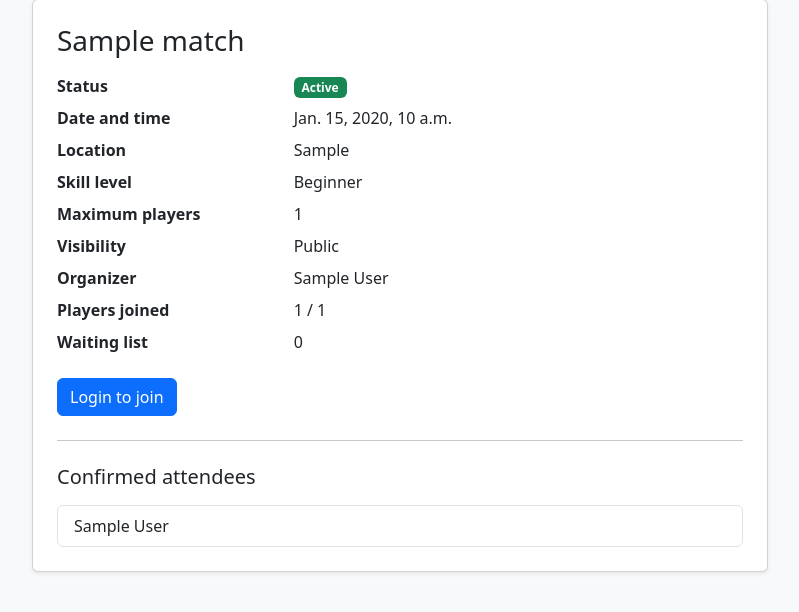
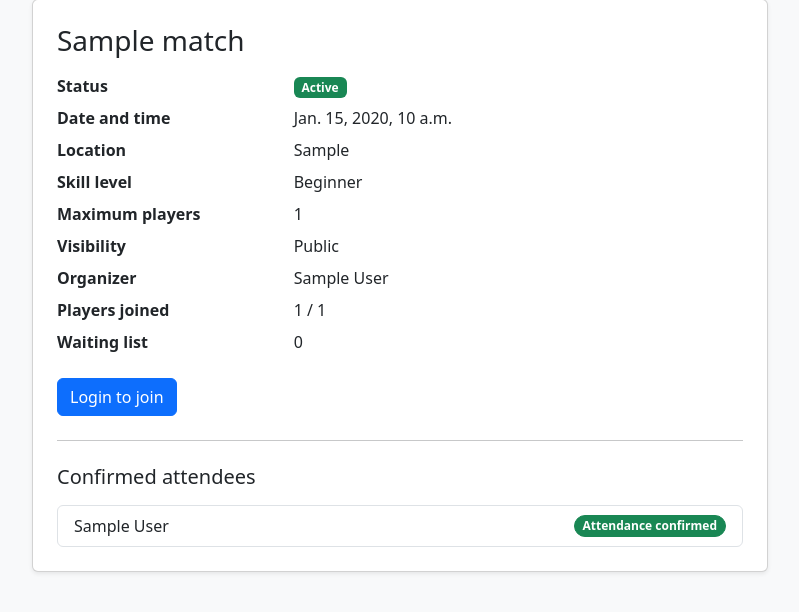
Before and after one commit to scanonc/Local-Sports, a Django app: page /matches/1/ in a window 1280 px wide. Shown: the part 81-693 px from the top of the page, without its empty margins (240-1039 px from the left). Run offline with Django 5.2, Linux system fonts and the light colour scheme; tables that the repository leaves empty hold one stand-in row (values such as "Sample post").

Commit message:
Update match attendance display

```diff
--- a/matches/templates/matches/match_detail.html
+++ b/matches/templates/matches/match_detail.html
@@ -141,11 +141,18 @@
                 {% if attendance_participants %}
                 <ul class="list-group">
                     {% for participant in attendance_participants %}
-                    <li class="list-group-item">{{ participant.player }}</li>
+                    <li class="list-group-item d-flex justify-content-between align-items-center">
+                        <span>{{ participant.player }}</span>
+                        {% if participant.attendance_confirmed %}
+                        <span class="badge rounded-pill bg-success text-white border border-success px-2 py-1">Attendance confirmed</span>
+                        {% else %}
+                        <span class="badge rounded-pill bg-light text-dark border border-secondary px-2 py-1">Pending Confirmation</span>
+                        {% endif %}
+                    </li>
                     {% endfor %}
                 </ul>
                 {% else %}
-                <p class="text-muted mb-0">No players have confirmed attendance yet.</p>
+                <p class="text-muted mb-0">No confirmed participants yet.</p>
                 {% endif %}
 
                 {% if match.status != 'cancelled' and user_is_organizer and waiting_list %}
--- a/matches/tests.py
+++ b/matches/tests.py
@@ -362,7 +362,7 @@ class MatchAttendanceViewTests(TestCase):
             ).exists()
         )
 
-    def test_detail_shows_only_confirmed_attendees_for_this_match(self):
+    def test_detail_shows_participants_and_attendance_status_for_this_match(self):
         other_match = Match.objects.create(
             organizer=self.organizer,
             title='Other Match',
@@ -393,6 +393,8 @@ class MatchAttendanceViewTests(TestCase):
         response = self.client.get(reverse('matches:match_detail', kwargs={'pk': self.match.pk}))
 
         self.assertContains(response, 'player')
+        self.assertContains(response, 'Pending Confirmation')
+        self.assertContains(response, 'Attendance confirmed')
         self.assertNotContains(response, 'other_player')
 
 
--- a/matches/views.py
+++ b/matches/views.py
@@ -72,7 +72,6 @@ class MatchDetailView(DetailView):
         context['waiting_list_count'] = self.object.waiting_list_count
         context['attendance_participants'] = self.object.participants.filter(
             status=ParticipantStatus.CONFIRMED,
-            attendance_confirmed=True,
         ).select_related('player')
 
         context['user_has_confirmed_attendance'] = (
```
